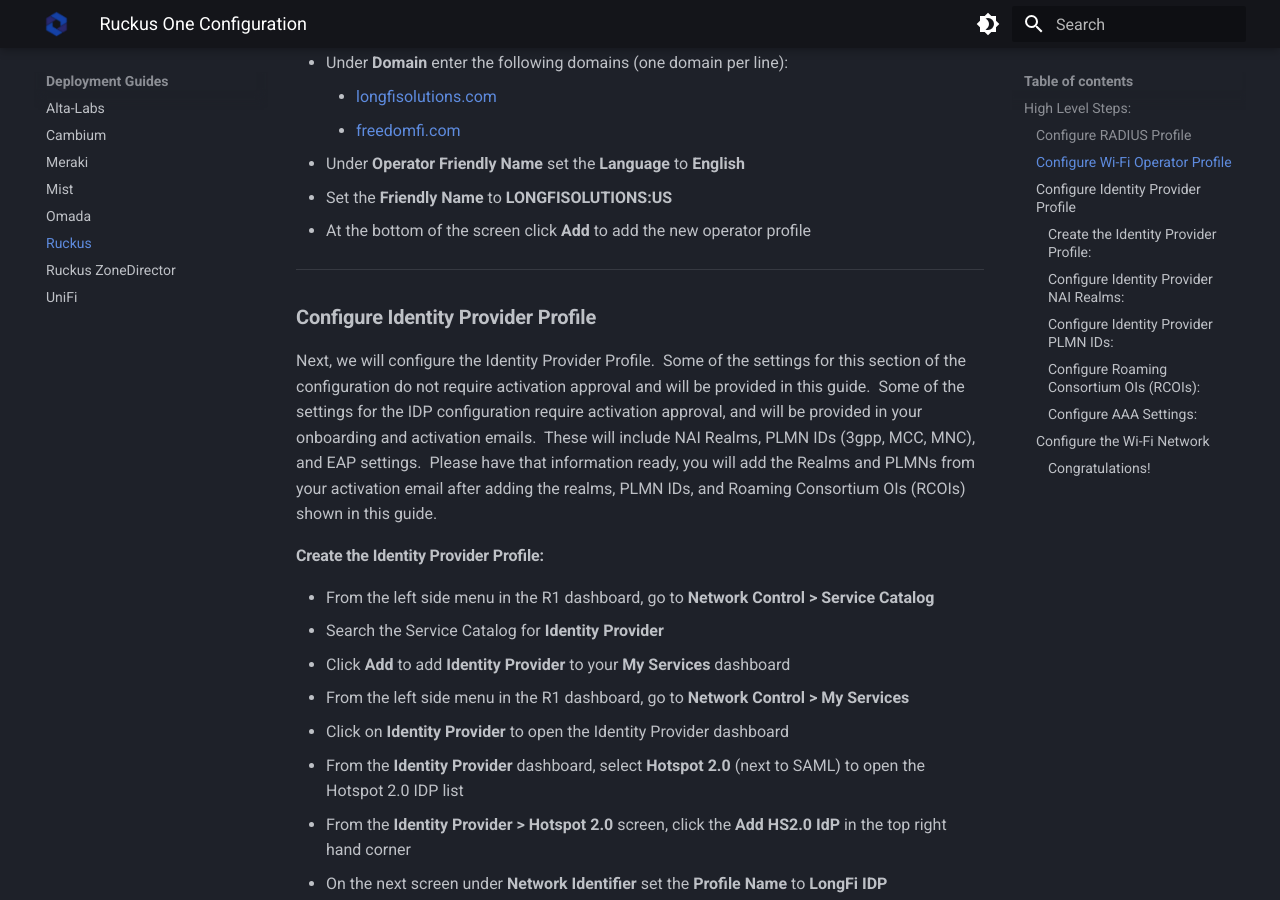
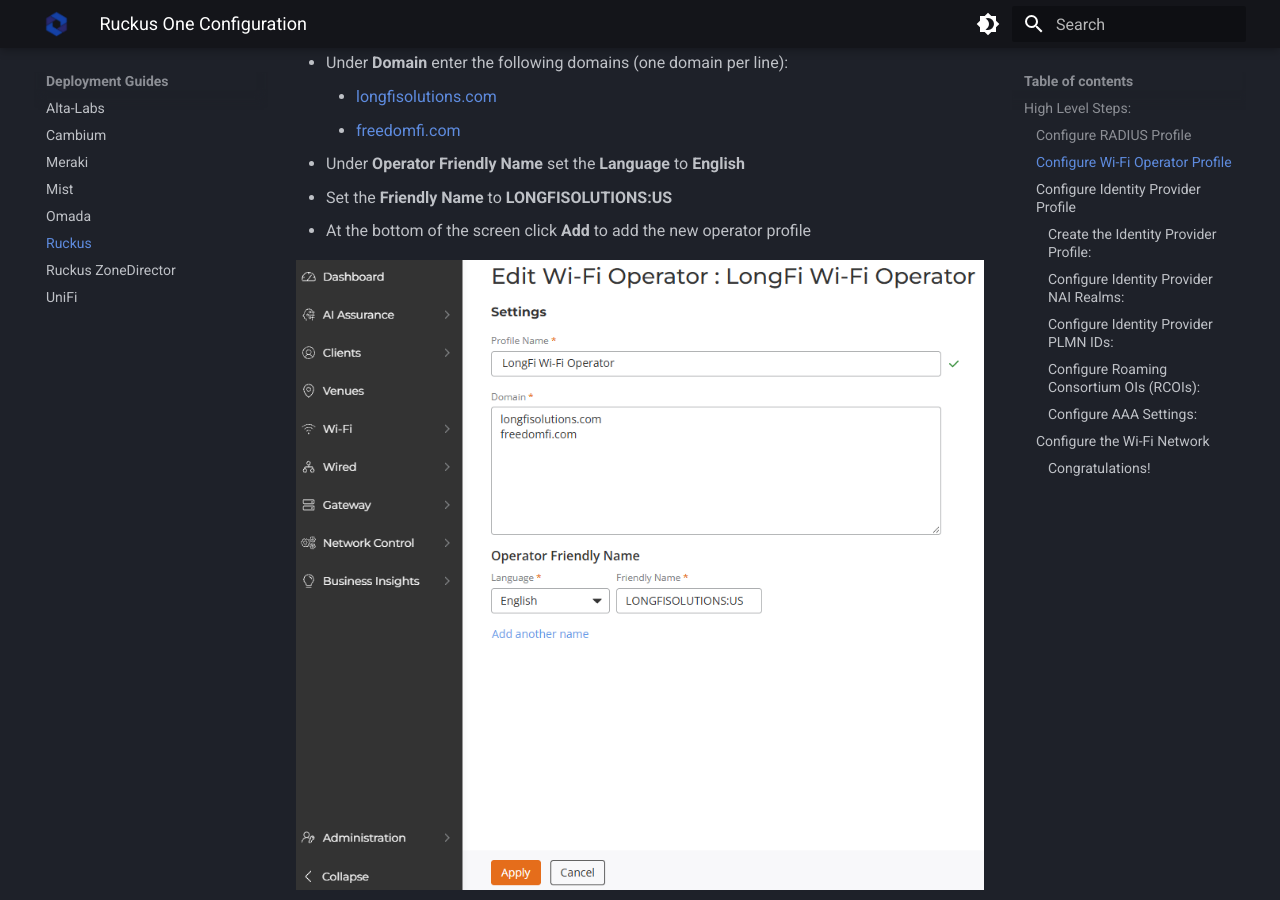
Before and after one commit to LongFi-Solutions/longfi-solutions.github.io, an MkDocs documentation site: the page built from docs/deployment/ruckus.md, in a window 1280 px wide and 900 px high, scrolled down 4128 px. Built offline with MkDocs 1.6.1 and Material for MkDocs 9.7.7, drawn with Linux system fonts in a browser that asks for light colours.

Commit message:
Update Deployment Guides “ruckus” +1

```diff
--- a/docs/deployment/ruckus.md
+++ b/docs/deployment/ruckus.md
@@ -80,6 +80,8 @@ Next, we will configure the Wi-Fi Operator Profile
 - Under **Operator Friendly Name** set the **Language** to **English**
 - Set the **Friendly Name** to **LONGFISOLUTIONS:US**
 - At the bottom of the screen click **Add** to add the new operator profile
+
+![](/assets/images/20261029-214636.png)
 
 ***
 
```
Also changed, not shown: docs/assets/images/20261029-214636.png (added).
